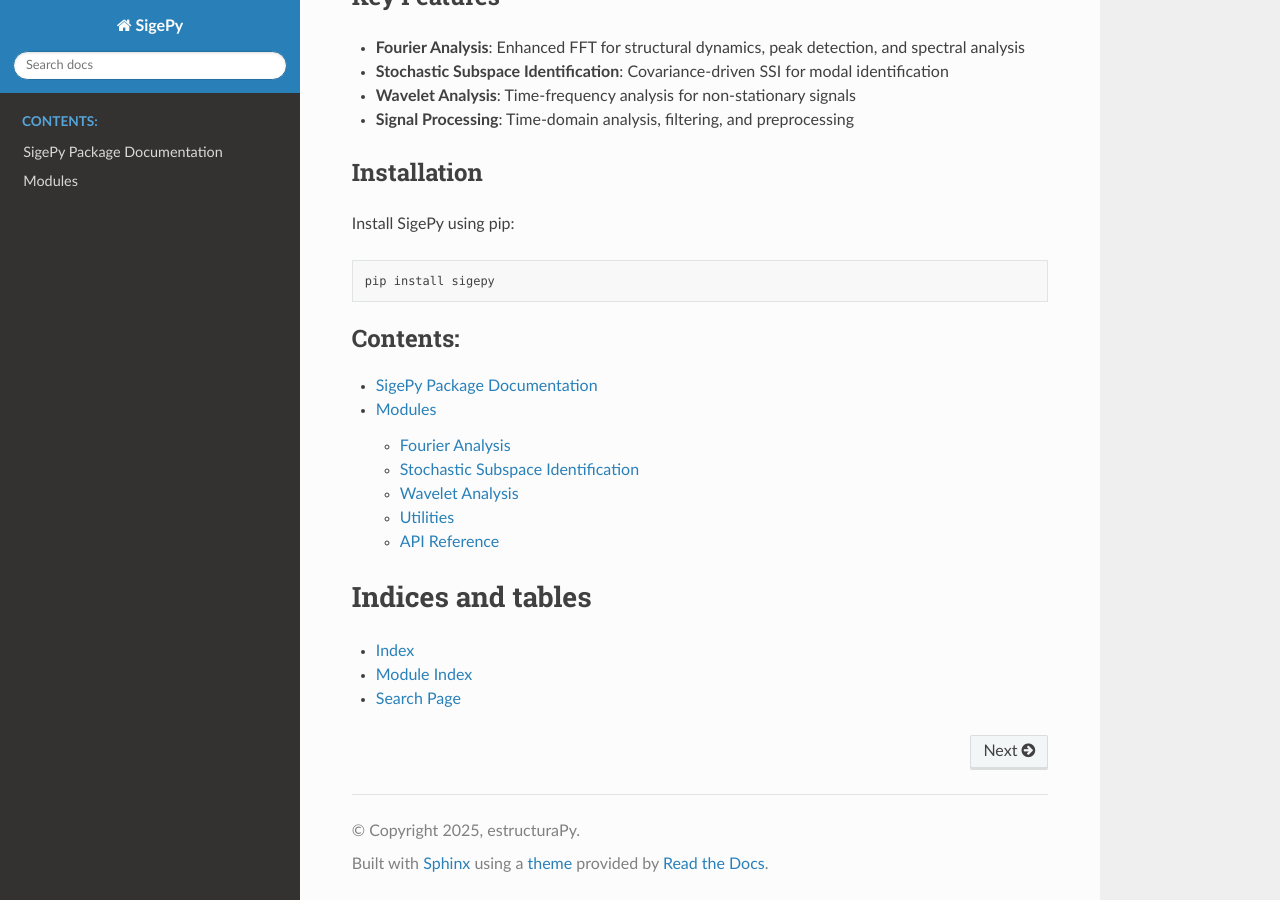
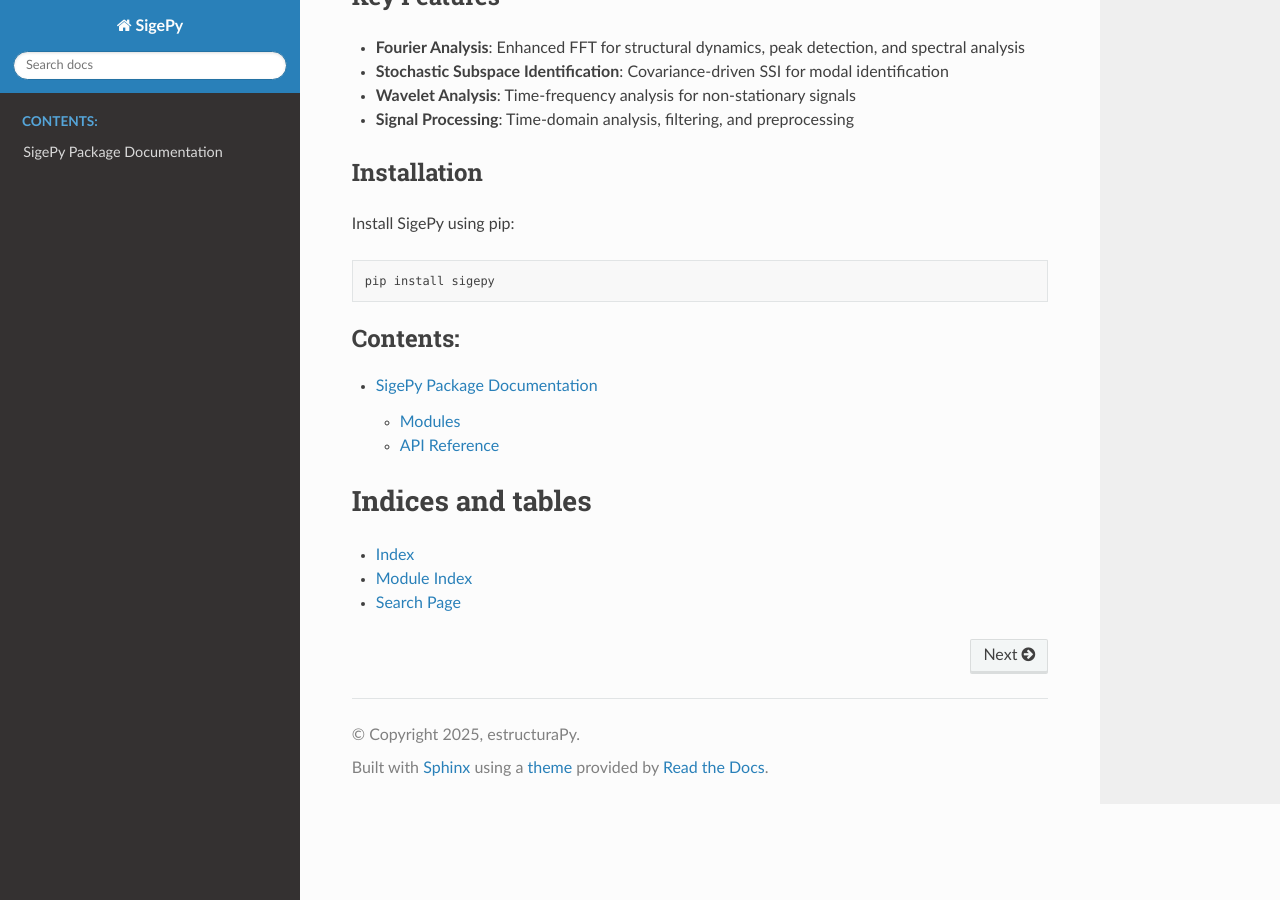
Before and after one commit to estructuraPy/sigepy, a Sphinx documentation site: the page built from docs/source/index.rst, in a window 1280 px wide and 900 px high, scrolled down 591 px. Built offline with Sphinx 7.4.7 and the Read the Docs theme 3.1.0, drawn with Linux system fonts in a browser that asks for light colours; pages that are not in the unit, such as notebooks, are missing from menus.

Commit message:
Revert "updated"
This reverts commit 817259fca0b58e8ee4d727089c30ea3c569ce4e2.

```diff
--- a/docs/source/modules.rst
+++ b/docs/source/modules.rst
@@ -9,27 +9,16 @@
 * Signal processing and utilities
 
 Modules
-=======
+-------
 
-Fourier Analysis
----------------
-.. automodule:: sigepy.fourier
-    :members:
+.. toctree::
+   :maxdepth: 2
+   :caption: Package Modules:
 
-Stochastic Subspace Identification
---------------------------------
-.. automodule:: sigepy.ssi_cov
-    :members:
-
-Wavelet Analysis
---------------
-.. automodule:: sigepy.wavelet
-    :members:
-
-Utilities
---------
-.. automodule:: sigepy.utils
-    :members:
+   modules/fourier
+   modules/ssi_cov
+   modules/wavelet
+   modules/utils
 
 API Reference
 ------------
```
